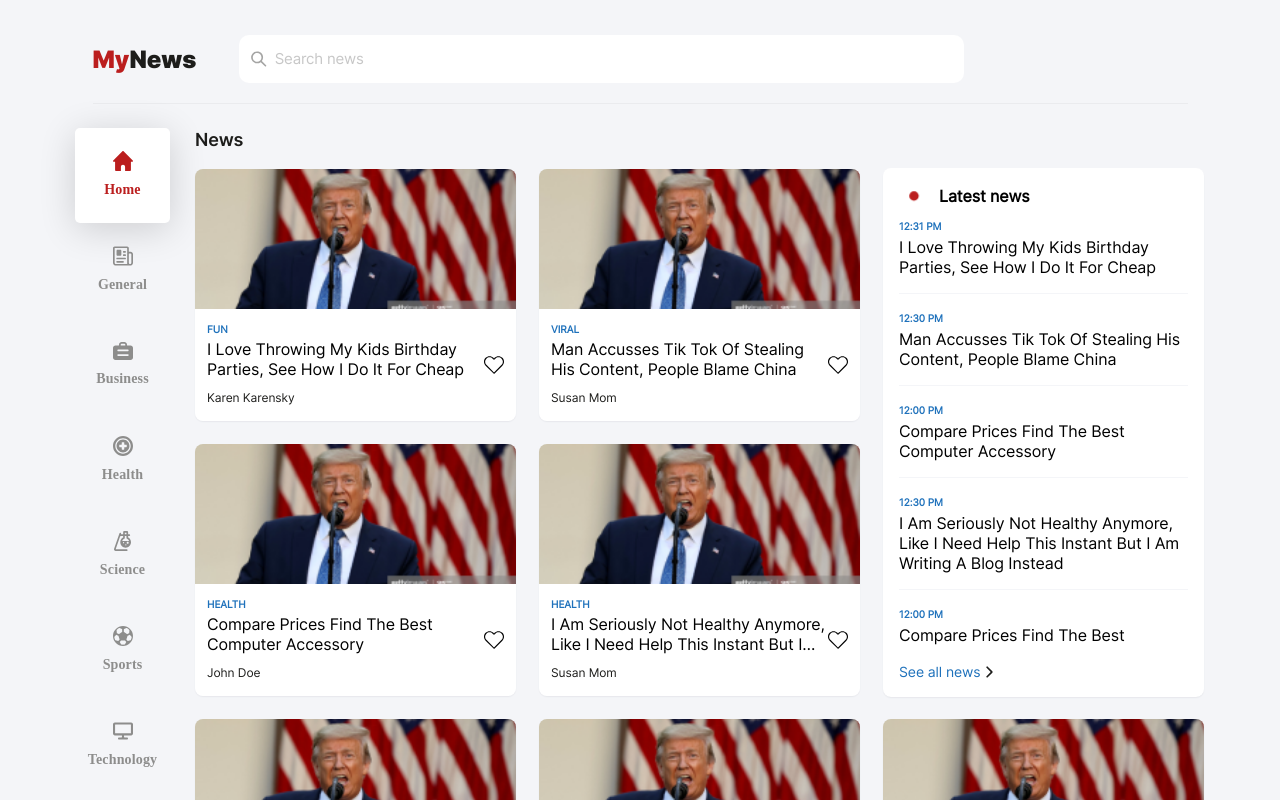
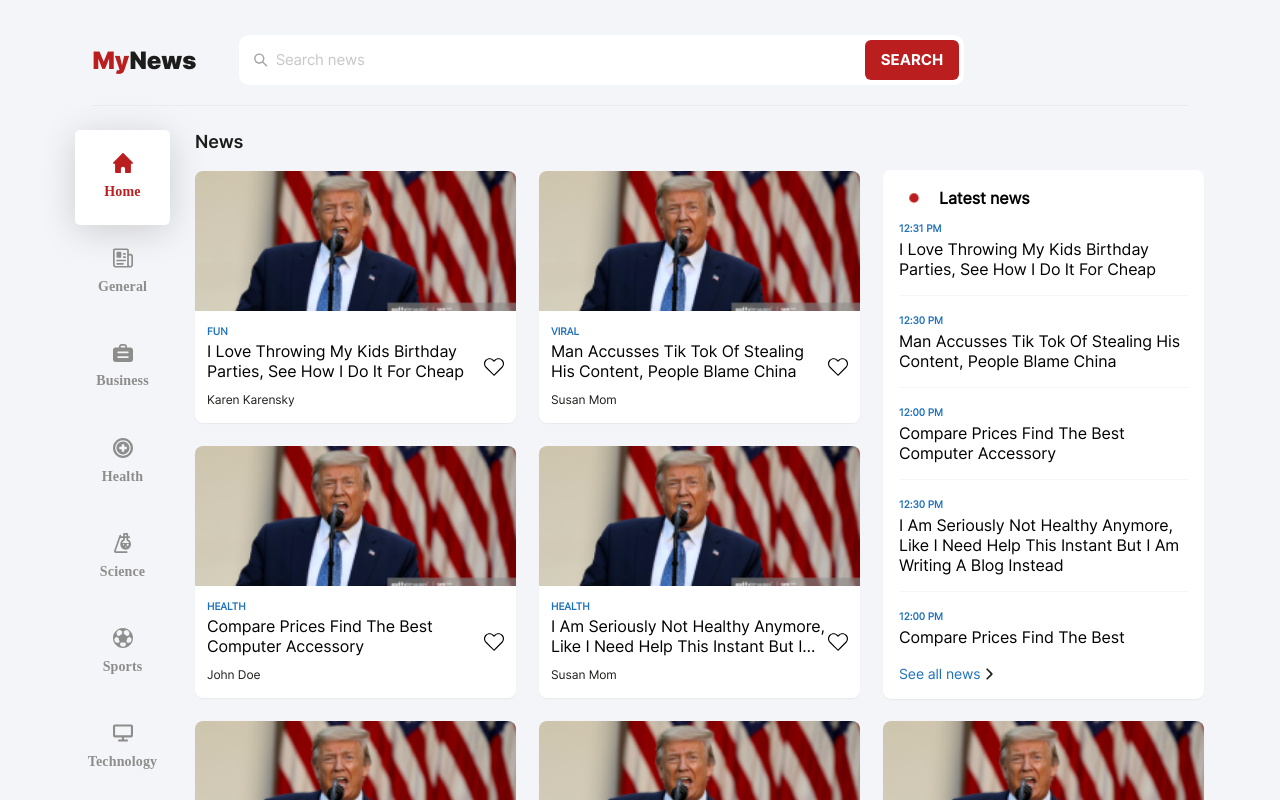
Before and after one commit to michellesaric/NewsApp, a React (Create React App) app: page / in a window 1280 px wide. Shown: the top 800 px of the page. Built offline with nearby package versions, Linux system fonts and the light colour scheme.

Commit message:
Added search button on search bar for desktop version

```diff
--- a/src/components/search_bar/SearchBar.tsx
+++ b/src/components/search_bar/SearchBar.tsx
@@ -10,6 +10,7 @@
         placeholder="Search news"
         className="search_bar__input"
       />
+      <button className="search_bar__button">Search</button>
     </div>
   );
 }
--- a/src/components/search_bar/_searchBar.scss
+++ b/src/components/search_bar/_searchBar.scss
@@ -26,10 +26,31 @@
   .search_bar__input:focus {
     outline: none;
   }
+
+  .search_bar__button {
+    display: none;
+  }
 }
 
 @media screen and (min-width: 880px) {
   .search_bar {
     width: 725px;
+    padding: 5px 5px 5px 15px;
+
+    .search_bar__button {
+      display: block;
+      background: $red;
+      border-radius: 6px;
+      padding: 10px 16px;
+      border: none;
+
+      font-family: "Inter Bold";
+      font-size: 15px;
+      line-height: 20px;
+      text-align: center;
+      text-transform: uppercase;
+
+      color: $white;
+    }
   }
 }
--- a/src/styles/css/index.css
+++ b/src/styles/css/index.css
@@ -443,10 +443,27 @@
 .search_bar .search_bar__input:focus {
   outline: none;
 }
+.search_bar .search_bar__button {
+  display: none;
+}
 
 @media screen and (min-width: 880px) {
   .search_bar {
     width: 725px;
+    padding: 5px 5px 5px 15px;
+  }
+  .search_bar .search_bar__button {
+    display: block;
+    background: #bb1e1e;
+    border-radius: 6px;
+    padding: 10px 16px;
+    border: none;
+    font-family: "Inter Bold";
+    font-size: 15px;
+    line-height: 20px;
+    text-align: center;
+    text-transform: uppercase;
+    color: #ffffff;
   }
 }
 .modal {
```
